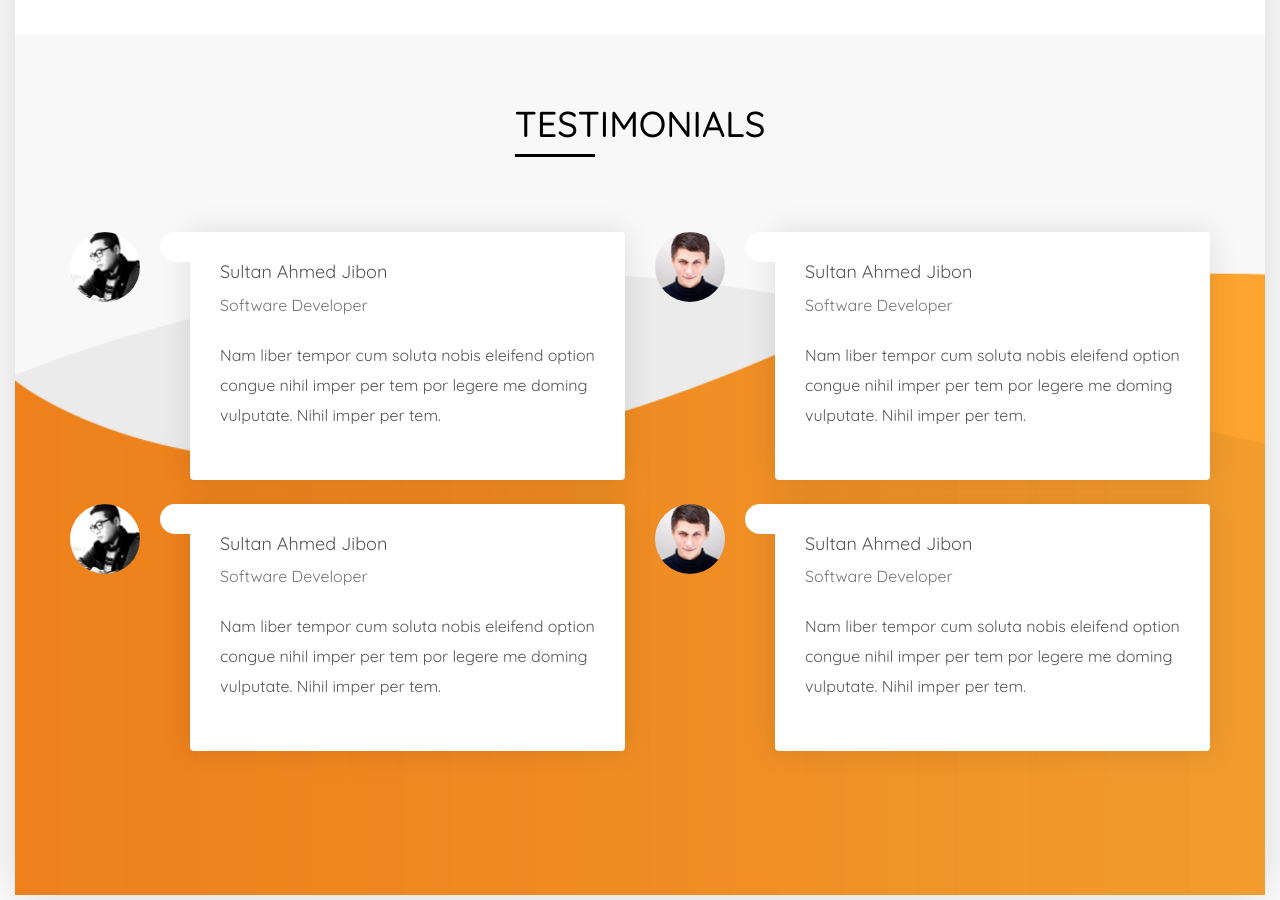
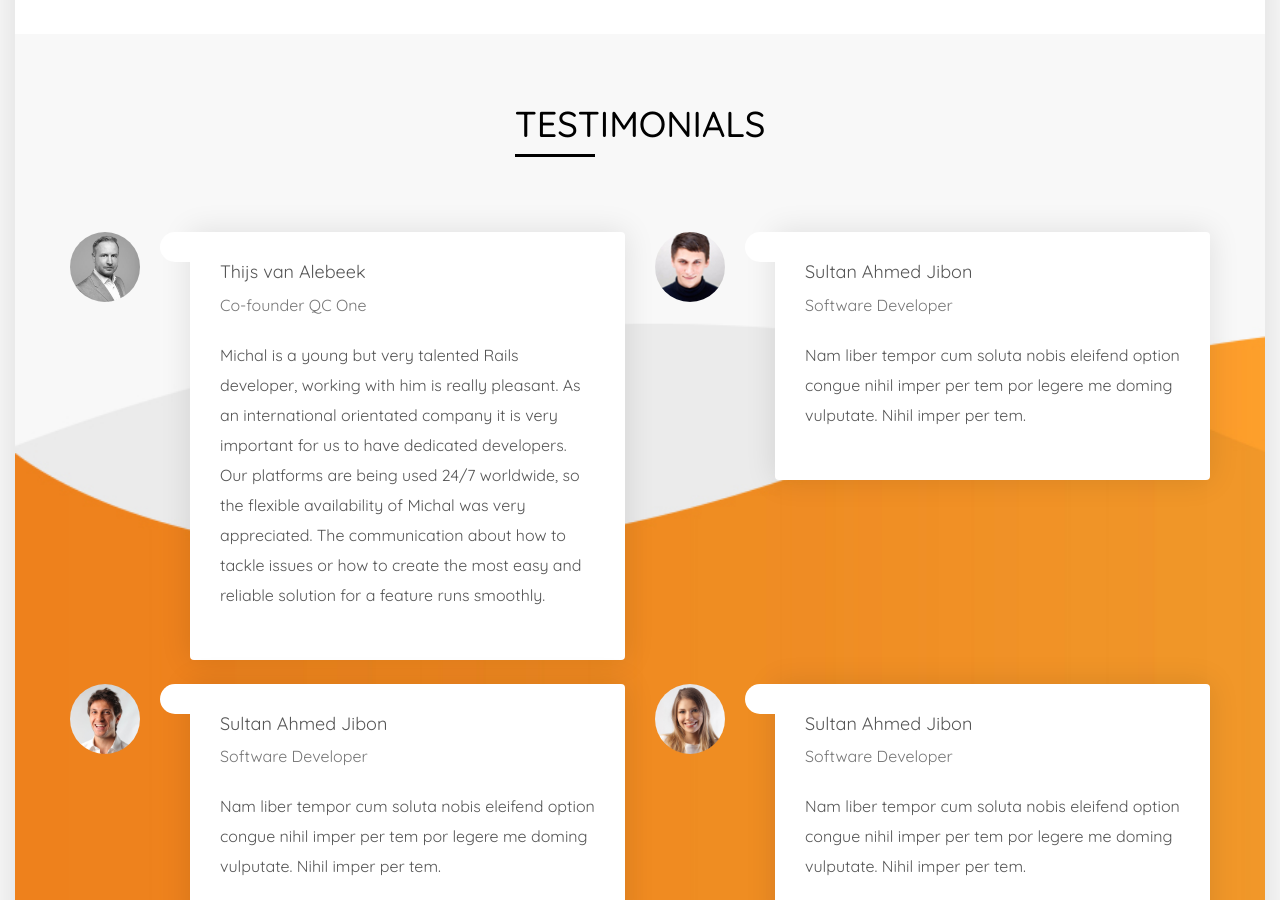
Before and after one commit to mjaneczek/mjaneczek.github.io, a Jekyll site: the page built from index.html, in a window 1280 px wide and 900 px high, scrolled down 5564 px. Built offline with Jekyll 4.4.1, drawn with Linux system fonts in a browser that asks for light colours.

Commit message:
Add testimonial

```diff
--- a/_includes/testimonials.html
+++ b/_includes/testimonials.html
@@ -12,9 +12,9 @@
             <div class="quote-item mb-4">
               <div class="author-avatar"><img alt="" src="assets/img/author/1.jpg"></div>
               <div class="quote-text">
-                <h4 class="author-name">Sultan Ahmed Jibon</h4>
-                <p class="author-profession">Software Developer</p>
-                <p>Nam liber tempor cum soluta nobis eleifend option congue nihil imper per tem por legere me doming vulputate. Nihil imper per tem.</p>
+                <h4 class="author-name">Thijs van Alebeek</h4>
+                <p class="author-profession">Co-founder QC One</p>
+                <p>Michal is a young but very talented Rails developer, working with him is really pleasant. As an international orientated company it is very important for us to have dedicated developers. Our platforms are being used 24/7 worldwide, so the flexible availability of Michal was very appreciated. The communication about how to tackle issues or how to create the most easy and reliable solution for a feature runs smoothly.</p>
               </div>
             </div>
           </div>
@@ -33,7 +33,7 @@
         <div class="row">
           <div class="col-md-6">
             <div class="quote-item mb-4">
-              <div class="author-avatar"><img alt="" src="assets/img/author/1.jpg"></div>
+              <div class="author-avatar"><img alt="" src="assets/img/author/3.jpg"></div>
               <div class="quote-text">
                 <h4 class="author-name">Sultan Ahmed Jibon</h4>
                 <p class="author-profession">Software Developer</p>
@@ -43,7 +43,7 @@
           </div>
           <div class="col-md-6">
             <div class="quote-item mb-4">
-              <div class="author-avatar"><img alt="" src="assets/img/author/2.jpg"></div>
+              <div class="author-avatar"><img alt="" src="assets/img/author/4.jpg"></div>
               <div class="quote-text">
                 <h4 class="author-name">Sultan Ahmed Jibon</h4>
                 <p class="author-profession">Software Developer</p>
```
Also changed, not shown: assets/img/author/1.jpg, assets/img/author/5.jpg (deleted).
